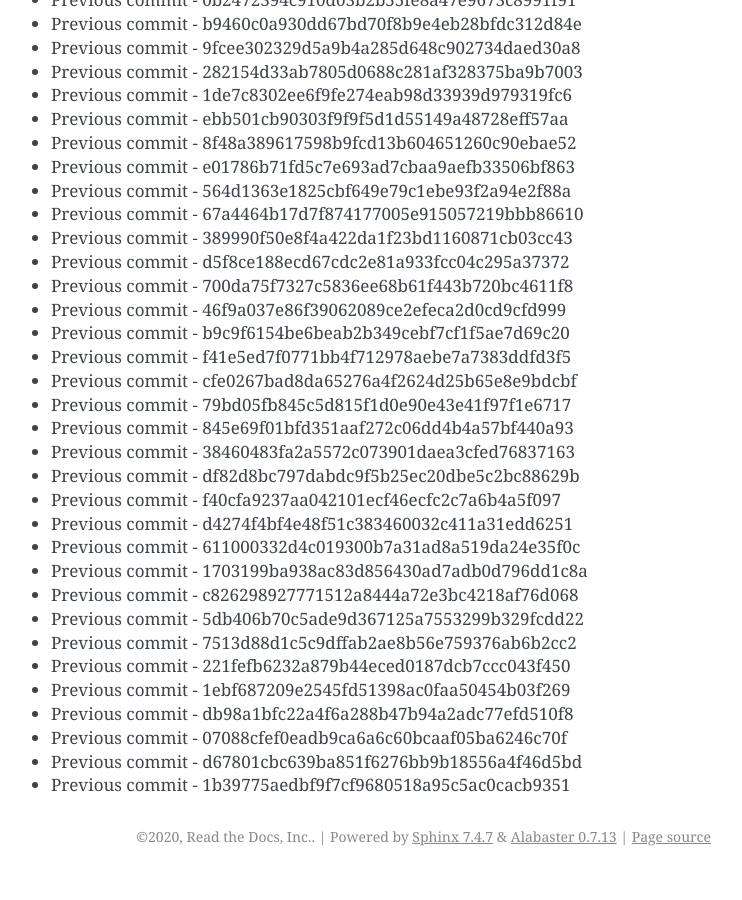
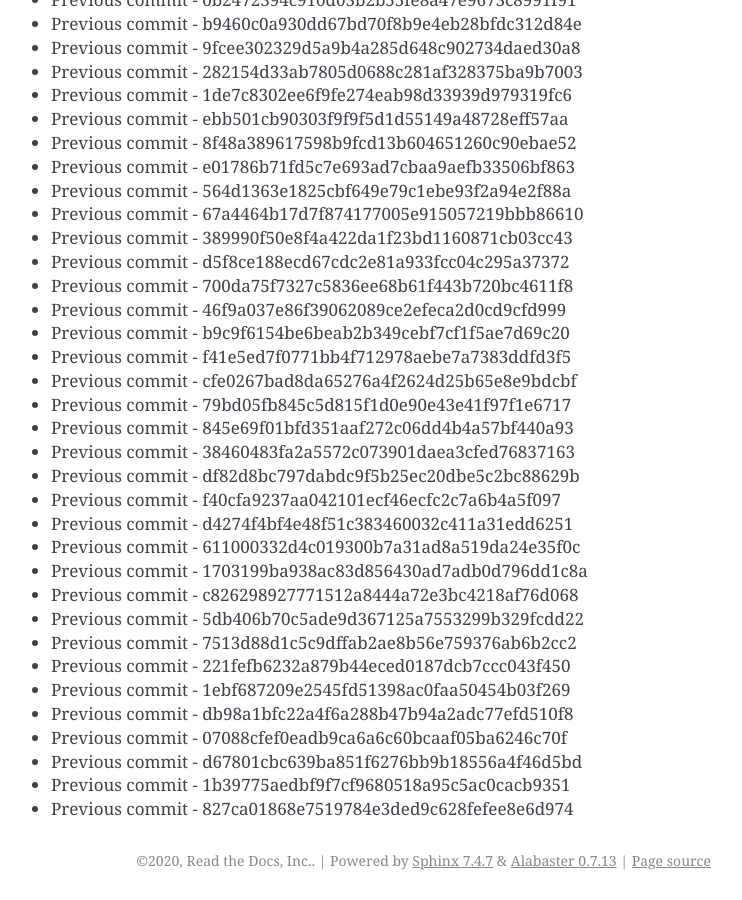
Before and after one commit to readthedocs/rtd-git-stresstest, a Sphinx documentation site: the page built from docs/updates.rst, in a window 1280 px wide and 900 px high, scrolled down 34090 px. Shown: the whole window, without its empty margins (399-1141 px from the left). Built offline with Sphinx 7.4.7, drawn with Linux system fonts in a browser that asks for light colours; before the commit the page ends 34966 px from its top, so only the background shows below that.

Commit message:
Generating commit from previous: 827ca01868e7519784e3ded9c628fefee8e6d974

```diff
--- a/docs/updates.rst
+++ b/docs/updates.rst
@@ -1464,3 +1464,4 @@ It can be tested for any performance characteristics.
 * Previous commit - 07088cfef0eadb9ca6a6c60bcaaf05ba6246c70f
 * Previous commit - d67801cbc639ba851f6276bb9b18556a4f46d5bd
 * Previous commit - 1b39775aedbf9f7cf9680518a95c5ac0cacb9351
+* Previous commit - 827ca01868e7519784e3ded9c628fefee8e6d974
```
